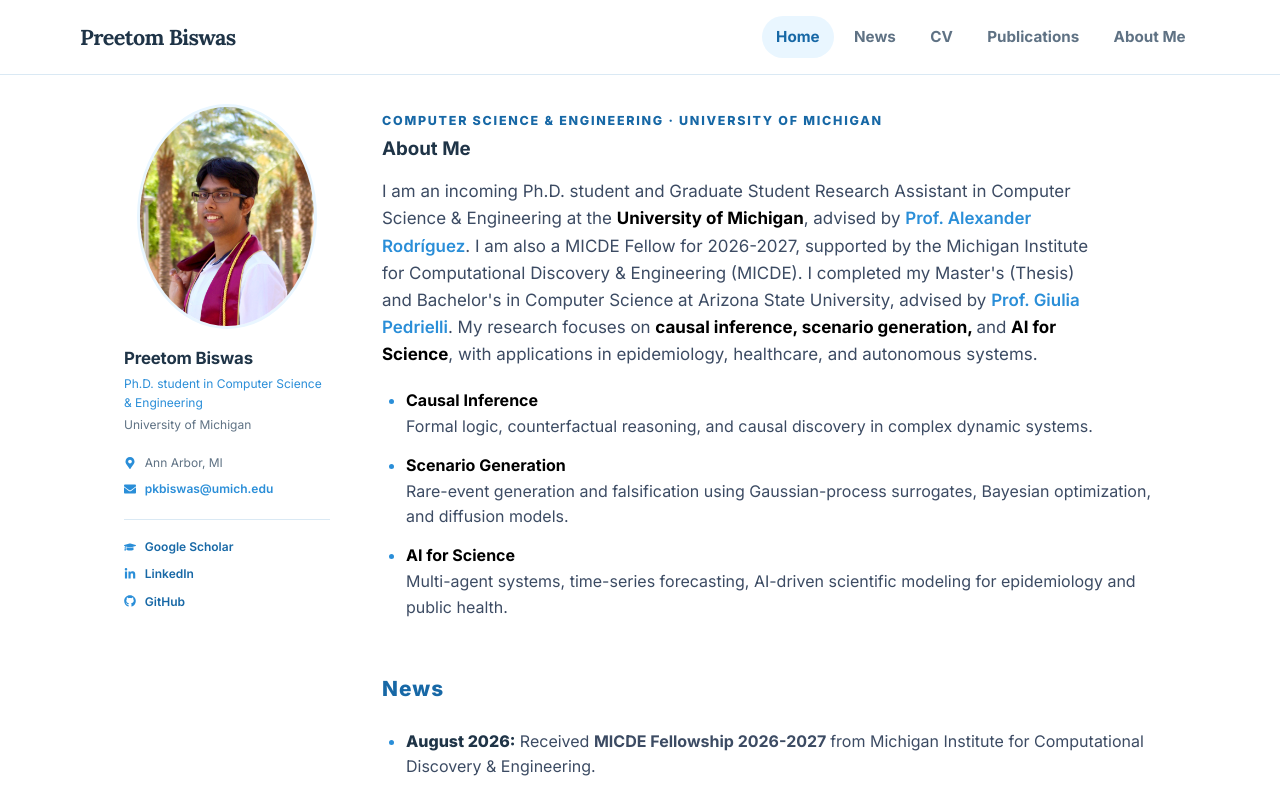
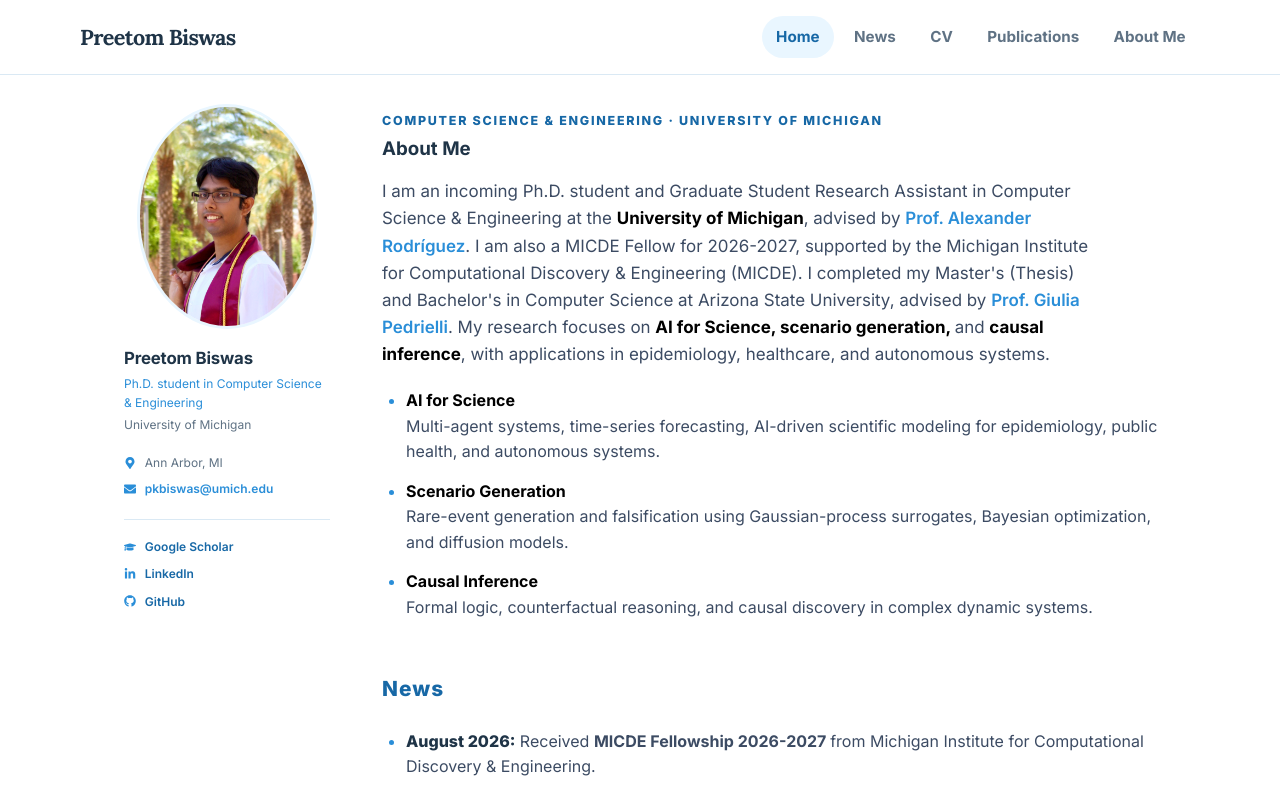
Before and after one commit to Preetom1905011/Preetom1905011.github.io, a React (Vite) app: page / in a window 1280 px wide. Shown: the top 796 px of the page. Built offline with nearby package versions, Linux system fonts and the light colour scheme.

Commit message:
update profile

```diff
--- a/src/data/profile.ts
+++ b/src/data/profile.ts
@@ -38,14 +38,14 @@ export const profile: Profile = {
       text: ". My research focuses on "
     },
     {
-      text: "causal inference, scenario generation, ",
+      text: "AI for Science, scenario generation, ",
       bold: true,
     },
     {
       text: "and "
     },
     {
-      text: "AI for Science",
+      text: "causal inference",
       bold: true,
     },
     {
@@ -54,16 +54,16 @@ export const profile: Profile = {
   ],
   researchFocus: [
     {
-      title: "Causal Inference",
-      description: "Formal logic, counterfactual reasoning, and causal discovery in complex dynamic systems.",
+      title: "AI for Science",
+      description: "Multi-agent systems, time-series forecasting, AI-driven scientific modeling for epidemiology, public health, and autonomous systems.",
     },
     {
       title: "Scenario Generation",
       description: "Rare-event generation and falsification using Gaussian-process surrogates, Bayesian optimization, and diffusion models.",
     },
     {
-      title: "AI for Science",
-      description: "Multi-agent systems, time-series forecasting, AI-driven scientific modeling for epidemiology and public health.",
+      title: "Causal Inference",
+      description: "Formal logic, counterfactual reasoning, and causal discovery in complex dynamic systems.",
     },
   ],
   about: [
```
